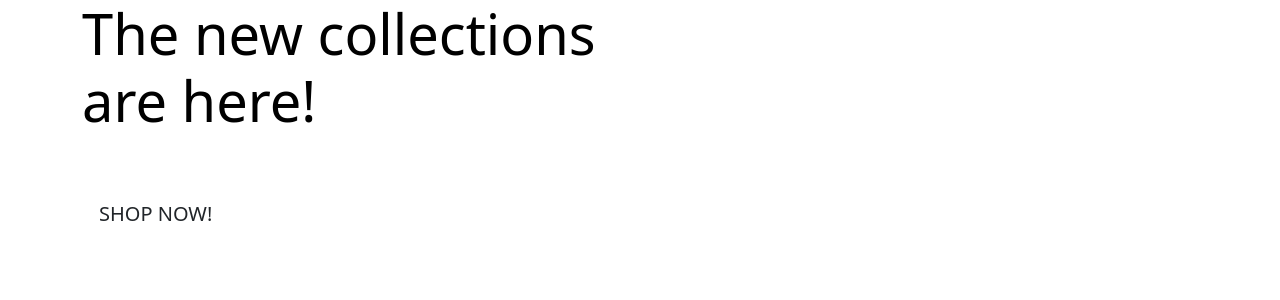
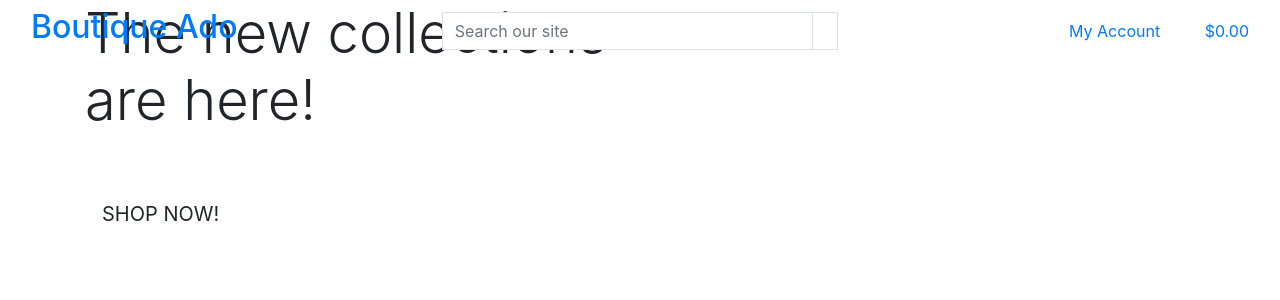
Before and after one commit to ANDREWAHN-UK/Boutique-Ado-CI, a Django app: page / in a window 1280 px wide. Shown: the top 300 px of the page. Run offline with Django 3.2, Linux system fonts and the light colour scheme; some libraries are stand-ins or nearby versions.

Commit message:
templates - updated bootstrap in base.html; added content to header

```diff
--- a/templates/base.html
+++ b/templates/base.html
@@ -17,8 +17,10 @@
     {% endblock %}
 
     {% block core_css %}
-    <link href="https://cdn.jsdelivr.net/npm/bootstrap@5.1.3/dist/css/bootstrap.min.css" rel="stylesheet"
-        integrity="sha384-1BmE4kWBq78iYhFldvKuhfTAU6auU8tT94WrHftjDbrCEXSU1oBoqyl2QvZ6jIW3" crossorigin="anonymous">
+
+    <link rel="stylesheet" href="https://stackpath.bootstrapcdn.com/bootstrap/4.3.1/css/bootstrap.min.css"
+        integrity="sha384-ggOyR0iXCbMQv3Xipma34MD+dH/1fQ784/j6cY/iJTQUOhcWr7x9JvoRxT2MZw1T" crossorigin="anonymous">
+
     {% endblock %}
 
     {% block extra_css %}
@@ -26,11 +28,16 @@
     {% endblock %}
 
     {% block core_js %}
-    <script src="https://cdn.jsdelivr.net/npm/bootstrap@5.1.3/dist/js/bootstrap.bundle.min.js"
-        integrity="sha384-ka7Sk0Gln4gmtz2MlQnikT1wXgYsOg+OMhuP+IlRH9sENBO0LRn5q+8nbTov4+1p" crossorigin="anonymous">
+    <script src="https://code.jquery.com/jquery-3.3.1.slim.min.js"
+        integrity="sha384-q8i/X+965DzO0rT7abK41JStQIAqVgRVzpbzo5smXKp4YfRvH+8abtTE1Pi6jizo" crossorigin="anonymous">
     </script>
-    <script src="https://code.jquery.com/jquery-3.6.0.min.js"
-        integrity="sha256-/xUj+3OJU5yExlq6GSYGSHk7tPXikynS7ogEvDej/m4=" crossorigin="anonymous"></script>
+    <script src="https://cdnjs.cloudflare.com/ajax/libs/popper.js/1.14.7/umd/popper.min.js"
+        integrity="sha384-UO2eT0CpHqdSJQ6hJty5KVphtPhzWj9WO1clHTMGa3JDZwrnQq4sF86dIHNDz0W1" crossorigin="anonymous">
+    </script>
+    <script src="https://stackpath.bootstrapcdn.com/bootstrap/4.3.1/js/bootstrap.min.js"
+        integrity="sha384-JjSmVgyd0p3pXB1rRibZUAYoIIy6OrQ6VrjIEaFf/nJGzIxFDsf4x0xIM+B07jRM" crossorigin="anonymous">
+    </script>
+
     {% endblock %}
 
     {% block extra_js %}
@@ -38,13 +45,84 @@
     {% endblock %}
 
     <title>Boutique Ado {% block extra_title %}
-        <!-- here we can put in extra/subtitles -->
+
         {% endblock %}
     </title>
 </head>
 
 <body>
-    <header class="container-fluid fixed-top"></header>
+    <header class="container-fluid fixed-top">
+
+        <div class="row">
+            <div class="col-12 col-lg-4 my-auto py-1 py-lg-0 text-center text-lg-left">
+                <a href="{%  url 'home' %}" class="nav-link main-logo-link">
+                    <h2>
+                        Boutique Ado
+                    </h2>
+                </a>
+            </div>
+
+            <!-- Search -->
+            <div class="col-12 col-lg-4 my-auto py-1 py-lg-0">
+                <form method="GET" action="">
+                    <div class="input-group w-100">
+                        <input class="form-control border border-black rounded-0" type="text" name="q"
+                            placeholder="Search our site">
+                        <div class="input-group-append">
+                            <button class="form-control btn btn-black border border-black rounded-0" type="submit">
+                                <span class="icon">
+                                    <i class="fas fa-search"></i>
+                                </span>
+                            </button>
+                        </div>
+                    </div>
+                </form>
+            </div>
+
+            <!-- dropdown menus -->
+            <div class="col-12 col-lg-4 my-auto py-1 py-lg-0">
+                <ul class="list-inline list-unstyled text-center text-lg-right my-0">
+                    <li class="list-inline-item dropdown">
+                        <a class="text-black nav-link" href="#" id="user-options" data-toggle="dropdown"
+                            aria-haspopup="true" aria-expanded="false">
+                            <div class="text-center">
+                                <div><i class="fas fa-user fa-lg"></i></div>
+                                <p class="my-0">My Account</p>
+                            </div>
+                        </a>
+                        <div class="dropdown-menu border-0" aria-labelledby="user-options">
+                            {% if request.user.is_authenticated %}
+                            {% if request.user.is_superuser %}
+                            <a href="" class="dropdown-item">Product Management</a>
+                            {% endif %}
+                            <a href="" class="dropdown-item">My Profile</a>
+                            <a href="{% url 'account_logout' %}" class="dropdown-item">Logout</a>
+                            {% else %}
+                            <a href="{% url 'account_signup' %}" class="dropdown-item">Register</a>
+                            <a href="{% url 'account_login' %}" class="dropdown-item">Login</a>
+                            {% endif %}
+                        </div>
+                    </li>
+                    <li class="list-inline-item">
+                        <a class="{% if grand_total %}text-info font-weight-bold{% else %}text-black{% endif %} nav-link"
+                            href="">
+                            <div class="text-center">
+                                <div><i class="fas fa-shopping-bag fa-lg"></i></div>
+                                <p class="my-0">
+                                    {% if grand_total %}
+                                    ${{ grand_total|floatformat:2 }}
+                                    {% else %}
+                                    $0.00
+                                    {% endif %}
+                                </p>
+                            </div>
+                        </a>
+                    </li>
+                </ul>
+            </div>
+        </div>
+
+    </header>
 
     {% if messages %}
     <div class="message-container">
```
